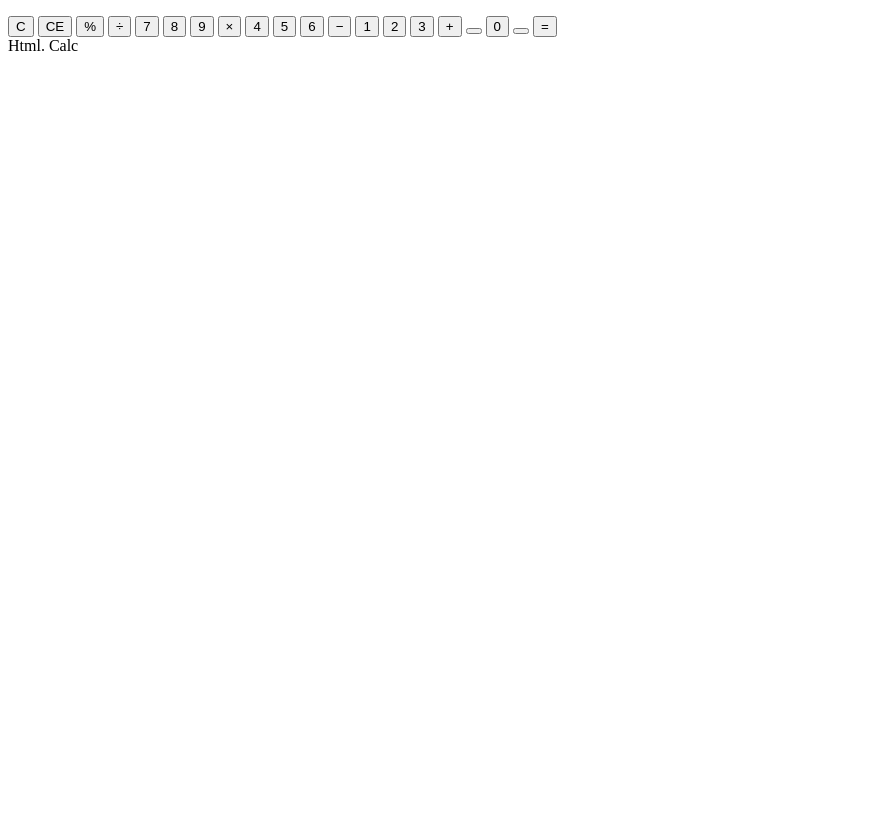
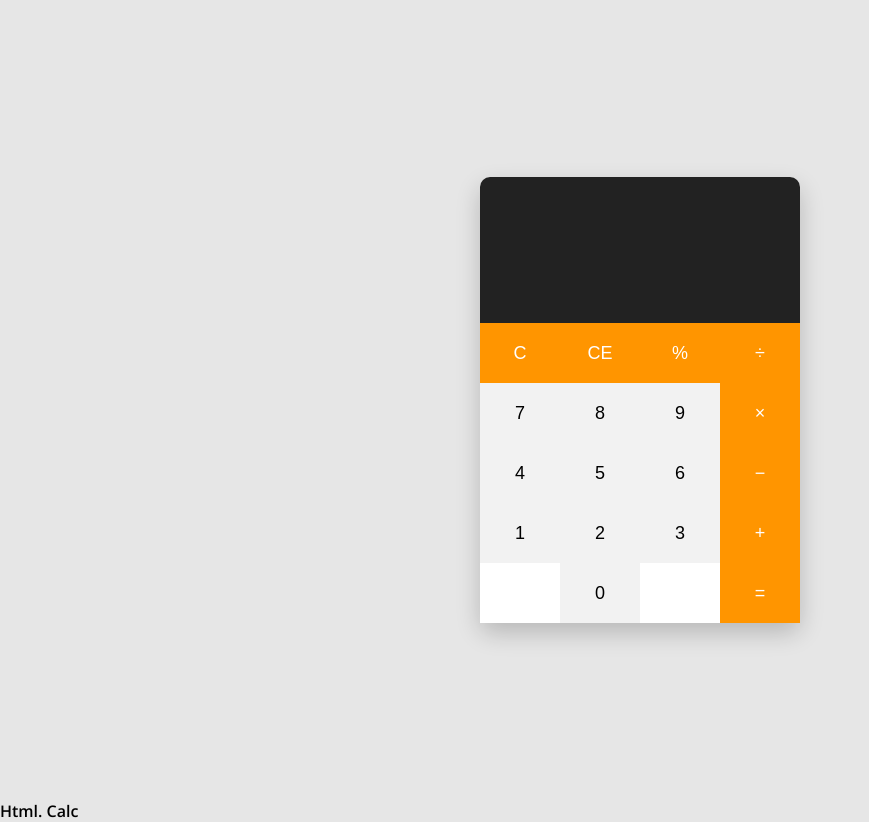
Before and after one commit to duraiakash/calculator, a plain HTML site: page index.html in a window 1280 px wide. Shown: the whole page, without its empty margins (0-869 px from the left). Before the commit the page ends 800 px from the top, so only its background shows below. Drawn offline with nearby package versions, Linux system fonts and the light colour scheme.

Commit message:
Update style.css

```diff
--- a/style.css
+++ b/style.css
@@ -1,64 +1,75 @@
-function getHistory() {
-    return document.getElementById("history-value").innerText;
+body {
+    margin: 0;
+    background: #e6e6e6;
+    font-family: 'Open Sans', sans-serif;
 }
 
-function printHistory(num) {
-    document.getElementById("history-value").innerText = num;
+#container {
+    width: 100%;
+    height: 100vh;
+    display: flex;
+    align-items: center;
+    justify-content: center;
 }
 
-function getOutput() {
-    return document.getElementById("output-value").innerText;
+#calculator {
+    width: 320px;
+    background: #fff;
+    border-radius: 10px;
+    box-shadow: 0 10px 25px rgba(0,0,0,0.2);
 }
 
-function printOutput(num) {
-    document.getElementById("output-value").innerText = num;
+#result {
+    background: #222;
+    color: #fff;
+    padding: 20px;
+    border-radius: 10px 10px 0 0;
 }
 
-let operators = document.getElementsByClassName("operator");
-
-for (let i = 0; i < operators.length; i++) {
-    operators[i].addEventListener("click", function () {
-
-        if (this.id === "clear") {
-            printHistory("");
-            printOutput("");
+#history {
+    text-align: right;
+    font-size: 16px;
+    color: #aaa;
+    height: 20px;
 }
 
-        else if (this.id === "backspace") {
-            let output = getOutput();
-            output = output.substr(0, output.length - 1);
-            printOutput(output);
+#output {
+    text-align: right;
+    font-size: 30px;
+    height: 40px;
 }
 
-        else if (this.id === "=") {
-            let result = getHistory() + getOutput();
-            if (result) {
-                printOutput(eval(result));
-                printHistory("");
-            }
+#keyboard {
+    display: grid;
+    grid-template-columns: repeat(4, 1fr);
 }
 
-        else {
-            let output = getOutput();
-            let history = getHistory();
-
-            if (output === "" && history !== "") {
-                history = history.substr(0, history.length - 1);
+button {
+    height: 60px;
+    font-size: 18px;
+    border: none;
+    outline: none;
+    cursor: pointer;
 }
 
-            if (output !== "" || history !== "") {
-                printHistory(history + output + this.id);
-                printOutput("");
-            }
-        }
-    });
+.number {
+    background: #f2f2f2;
 }
 
-let numbers = document.getElementsByClassName("number");
+.operator {
+    background: #ff9500;
+    color: #fff;
+}
 
-for (let i = 0; i < numbers.length; i++) {
-    numbers[i].addEventListener("click", function () {
-        let output = getOutput();
-        printOutput(output + this.id);
-    });
+.operator:hover,
+.number:hover {
+    background: #ddd;
 }
+
+#equal {
+    background: #ff9500;
+}
+
+.empty {
+    background: #fff;
+}
```
Lines whose indentation alone changed are shown as unchanged.
